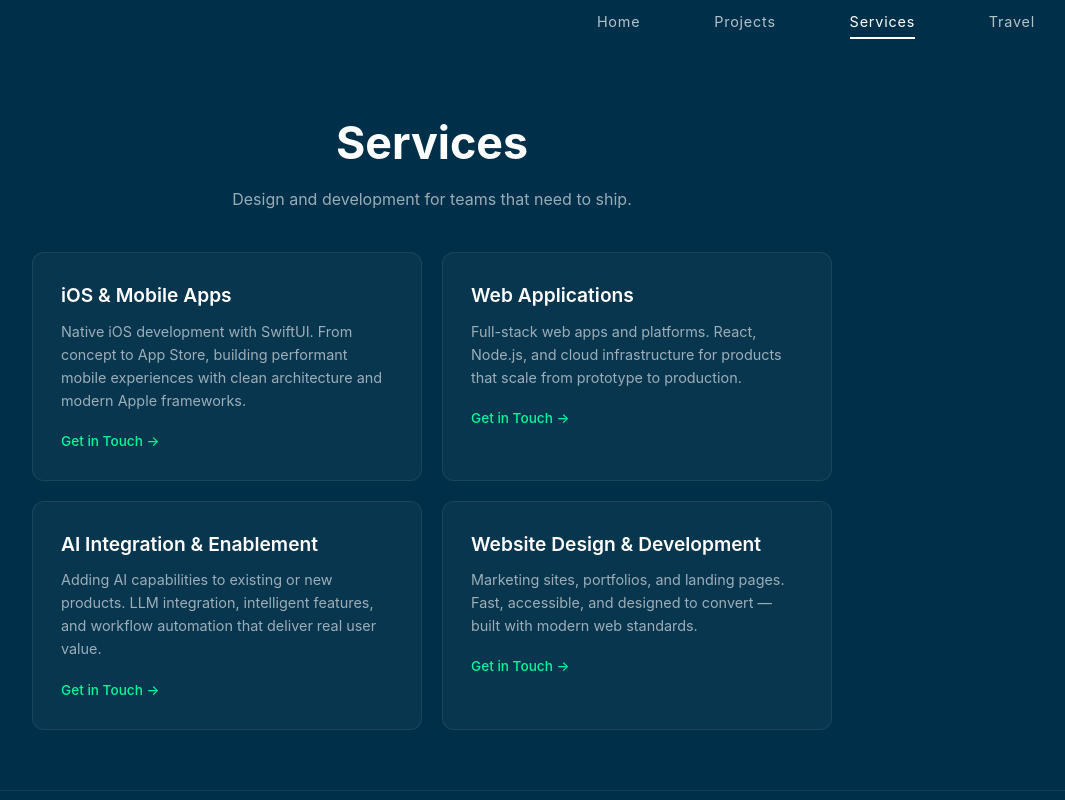
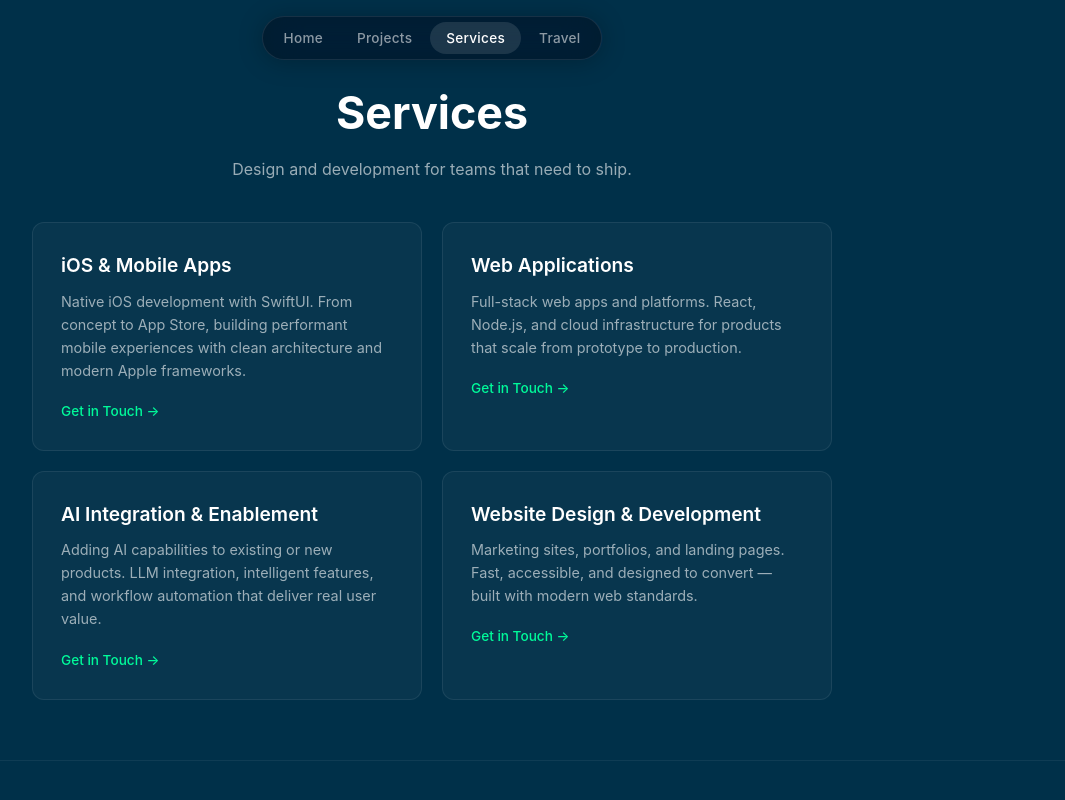
Before and after one commit to nardonef/gatsby-portfolio, a Gatsby site: page /services in a window 1280 px wide. Shown: the top 800 px of the page, without its empty margins (208-1273 px from the left). Built offline with nearby package versions, Linux system fonts and the light colour scheme; Gatsby itself is replaced by a stand-in of ours.

Commit message:
Polish nav, footer, and mobile UX
- Replace header with centered floating pill nav (backdrop blur, frosted glass)
- Fix purple overscroll on mobile by correcting manifest theme_color from Gatsby default #663399 to #003049
- Show play button on mobile video cards (was hidden, no click affordance)
- Center play button on mobile by hiding the invisible label from layout flow
- Fix vertical centering of home content by making header fixed and compensating for footer height with padding-top
- Fix page top padding across all breakpoints (fun, services, projects) to clear fixed header

Co-Authored-By: Claude Sonnet 4.6 <noreply@anthropic.com>

```diff
--- a/gatsby-config.js
+++ b/gatsby-config.js
@@ -21,8 +21,8 @@ module.exports = {
         name: `Frank Nardone`,
         short_name: `Frank`,
         start_url: `/`,
-        background_color: `#663399`,
-        theme_color: `#663399`,
+        background_color: `#003049`,
+        theme_color: `#003049`,
         display: `minimal-ui`,
         icon: `assets/github.svg`,
       },
--- a/src/components/header.css
+++ b/src/components/header.css
@@ -1,48 +1,49 @@
 .header {
     display: flex;
-    background: #003049;
-    justify-content: flex-end;
+    justify-content: center;
+    padding: 16px 5%;
+    background: transparent;
+    position: fixed;
+    top: 0;
+    left: 0;
+    right: 0;
+    z-index: 100;
+    pointer-events: none;
+}
+
+.menu-items {
+    display: flex;
+    align-items: center;
+    gap: 2px;
+    padding: 5px;
+    background: rgba(0, 15, 28, 0.6);
+    backdrop-filter: blur(20px) saturate(180%);
+    -webkit-backdrop-filter: blur(20px) saturate(180%);
+    border: 1px solid rgba(255, 255, 255, 0.09);
+    border-radius: 9999px;
+    box-shadow: 0 2px 24px rgba(0, 0, 0, 0.25);
+    pointer-events: all;
 }
 
 .menu-link {
-    color: rgba(255, 255, 255, 0.7);
+    color: rgba(255, 255, 255, 0.55);
     text-decoration: none;
-    font-size: 0.9rem;
-    font-weight: 400;
-    letter-spacing: 0.05rem;
-    padding-bottom: 4px;
-    border-bottom: 2px solid transparent;
-    transition: color 0.25s, border-color 0.25s;
+    font-size: 0.85rem;
+    font-weight: 500;
+    letter-spacing: 0.02em;
+    padding: 6px 16px;
+    border-radius: 9999px;
+    transition: color 0.2s, background-color 0.2s;
 }
 
 .menu-link:hover {
-    color: white;
+    color: rgba(255, 255, 255, 0.9);
+    background-color: rgba(255, 255, 255, 0.07);
 }
 
 .active-link {
     color: white;
-    border-bottom-color: white;
-}
-
-.menu-items {
-    display: flex;
-    justify-content: space-around;
-    align-items: center;
-    height: 50px;
-    width: 40%;
-}
-
-@media only screen and (max-width: 450px) {
-    .menu-items {
-        width: 100%;
-        padding-top: 10px;
-    }
-}
-
-@media only screen and (min-width: 451px) and (max-width: 720px) {
-    .menu-items {
-        width: 65%;
-    }
+    background-color: rgba(255, 255, 255, 0.11);
 }
 
 @media (prefers-reduced-motion: reduce) {
--- a/src/components/video.css
+++ b/src/components/video.css
@@ -91,7 +91,7 @@
         opacity: 0.8;
     }
 
-    .video-overlay {
+    .video-label {
         display: none;
     }
 
--- a/src/pages/fun.css
+++ b/src/pages/fun.css
@@ -2,7 +2,7 @@
     display: flex;
     flex-direction: column;
     align-items: stretch;
-    padding: 20px 5%;
+    padding: 80px 5% 20px;
     gap: 20px;
 }
 
@@ -14,7 +14,7 @@
         justify-content: center;
         align-items: stretch;
         gap: 10px;
-        padding: 20px 5%;
+        padding: 80px 5% 20px;
         max-width: 1200px;
         margin: 0 auto;
     }
--- a/src/pages/projects.css
+++ b/src/pages/projects.css
@@ -1,7 +1,7 @@
 /* ===== Page ===== */
 
 .projects-page {
-    padding: 40px 5%;
+    padding: 80px 5% 40px;
 }
 
 /* ===== Featured Project ===== */
@@ -199,7 +199,7 @@
 
 @media only screen and (min-width: 720px) {
     .projects-page {
-        padding: 60px 8%;
+        padding: 80px 8% 60px;
     }
 
     .featured-title {
--- a/src/pages/services.css
+++ b/src/pages/services.css
@@ -1,5 +1,5 @@
 .services-page {
-    padding: 40px 5%;
+    padding: 80px 5% 40px;
 }
 
 .services-intro {
@@ -135,7 +135,7 @@
 
 @media only screen and (min-width: 720px) {
     .services-page {
-        padding: 60px 8%;
+        padding: 80px 8% 60px;
     }
 
     .services-title {
@@ -153,7 +153,7 @@
 
 @media only screen and (min-width: 900px) {
     .services-page {
-        padding: 60px 10%;
+        padding: 80px 10% 60px;
     }
 }
 
```
Also changed, not shown: src/pages/index.css (+7 -1 lines).
